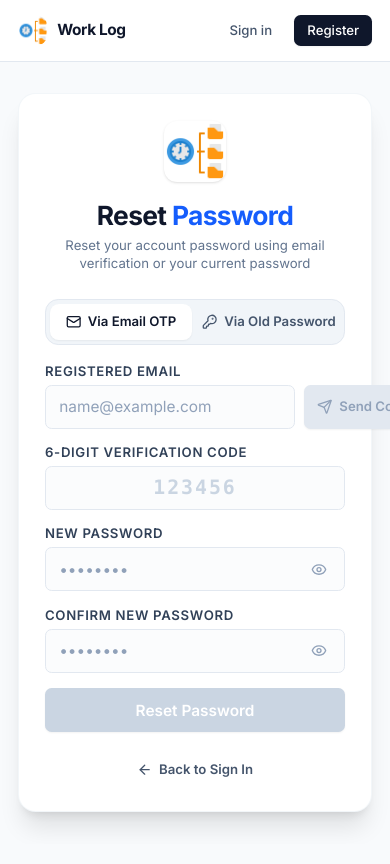
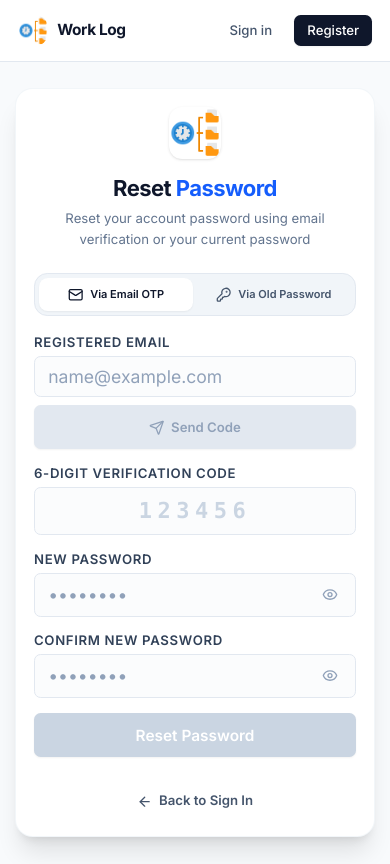
Before and after one commit to engr-hamza-iqbal/worklog-timesheet-system-ui, a React (Vite) app: page /login in a window 390 px wide. Both pictures are taken after a click on the button "Forgot password?". Built offline with nearby package versions, Linux system fonts and the light colour scheme; no server answers.

Commit message:
fix(auth): make forgot password and login forms fully mobile responsive

```diff
--- a/src/pages/LoginPage.jsx
+++ b/src/pages/LoginPage.jsx
@@ -244,16 +244,16 @@ export default function LoginPage() {
   const passHasSpecial = /[^A-Za-z0-9]/.test(resetNewPassword);
 
   return (
-    <div className="flex-1 min-h-[calc(100vh-3.5rem)] flex items-center justify-center p-4 sm:p-6 bg-slate-50 relative overflow-hidden">
+    <div className="flex-1 min-h-[calc(100vh-3.5rem)] flex flex-col items-center justify-center py-6 sm:py-10 px-3.5 sm:px-6 bg-slate-50 relative overflow-y-auto">
       {/* Ambient background glows */}
       <div className="absolute top-1/4 left-1/4 -translate-x-1/2 -translate-y-1/2 w-80 h-80 bg-blue-100/40 rounded-full blur-3xl pointer-events-none -z-10" />
       <div className="absolute bottom-1/4 right-1/4 translate-x-1/2 translate-y-1/2 w-80 h-80 bg-indigo-100/30 rounded-full blur-3xl pointer-events-none -z-10" />
 
-      <div className="w-full max-w-md bg-white rounded-2xl border border-slate-100/90 shadow-xl p-6 sm:p-8 relative">
+      <div className="w-full max-w-md bg-white rounded-2xl border border-slate-100/90 shadow-xl p-4 sm:p-8 my-auto relative">
         {/* App Logo in Center */}
-        <div className="text-center mb-6">
-          <AppLogo className="w-14 h-14 mx-auto mb-3.5 shadow-sm rounded-2xl" />
-          <h1 className="text-2xl font-bold tracking-tight text-slate-900">
+        <div className="text-center mb-5 sm:mb-6">
+          <AppLogo className="w-12 h-12 sm:w-14 sm:h-14 mx-auto mb-3 shadow-sm rounded-2xl" />
+          <h1 className="text-xl sm:text-2xl font-bold tracking-tight text-slate-900">
             {isResetMode ? (
               <>
                 Reset <span className="text-blue-600">Password</span>
@@ -264,7 +264,7 @@ export default function LoginPage() {
               </>
             )}
           </h1>
-          <p className="text-slate-500 text-xs sm:text-sm mt-1">
+          <p className="text-slate-500 text-xs sm:text-sm mt-1 max-w-xs sm:max-w-sm mx-auto leading-relaxed">
             {isResetMode
               ? 'Reset your account password using email verification or your current password'
               : 'Sign in to your account to continue'}
@@ -293,7 +293,7 @@ export default function LoginPage() {
                   value={email}
                   onChange={(e) => setEmail(e.target.value)}
                   placeholder="name@example.com"
-                  className="w-full h-10 px-3 py-2 text-sm rounded-md border border-slate-200 bg-slate-50/60 text-slate-900 placeholder:text-slate-400 focus:outline-none focus:ring-2 focus:ring-slate-900 focus:bg-white transition"
+                  className="w-full h-10 px-3 py-2 text-base sm:text-sm rounded-md border border-slate-200 bg-slate-50/60 text-slate-900 placeholder:text-slate-400 focus:outline-none focus:ring-2 focus:ring-slate-900 focus:bg-white transition"
                 />
               </div>
 
@@ -310,12 +310,12 @@ export default function LoginPage() {
                     value={password}
                     onChange={(e) => setPassword(e.target.value)}
                     placeholder="••••••••"
-                    className="w-full h-10 px-3 py-2 pr-10 text-sm rounded-md border border-slate-200 bg-slate-50/60 text-slate-900 placeholder:text-slate-400 focus:outline-none focus:ring-2 focus:ring-slate-900 focus:bg-white transition"
+                    className="w-full h-10 px-3 py-2 pr-10 text-base sm:text-sm rounded-md border border-slate-200 bg-slate-50/60 text-slate-900 placeholder:text-slate-400 focus:outline-none focus:ring-2 focus:ring-slate-900 focus:bg-white transition"
                   />
                   <button
                     type="button"
                     onClick={() => setShowPassword((prev) => !prev)}
-                    className="absolute right-3 top-1/2 -translate-y-1/2 text-slate-400 hover:text-slate-600 transition cursor-pointer p-1"
+                    className="absolute right-3 top-1/2 -translate-y-1/2 text-slate-400 hover:text-slate-600 transition cursor-pointer p-1 touch-manipulation"
                     aria-label={showPassword ? 'Hide password' : 'Show password'}
                   >
                     {showPassword ? <EyeOff size={16} /> : <Eye size={16} />}
@@ -330,7 +330,7 @@ export default function LoginPage() {
                       setResetErrorMessage('');
                       setResetSuccessMessage('');
                     }}
-                    className="ml-auto text-xs font-semibold text-blue-600 hover:text-blue-700 hover:underline transition cursor-pointer"
+                    className="ml-auto text-xs font-semibold text-blue-600 hover:text-blue-700 hover:underline transition cursor-pointer py-1"
                   >
                     Forgot password?
                   </button>
@@ -389,20 +389,20 @@ export default function LoginPage() {
           /* Password Reset Mode Form */
           <div className="space-y-4">
             {/* Method Selector Tabs */}
-            <div className="grid grid-cols-2 gap-1.5 p-1 bg-slate-100 rounded-xl border border-slate-200 text-xs font-semibold">
+            <div className="grid grid-cols-2 gap-1 p-1 bg-slate-100 rounded-xl border border-slate-200 text-xs font-semibold">
               <button
                 type="button"
                 onClick={() => {
                   setResetMethod('otp');
                   setResetErrorMessage('');
                 }}
-                className={`flex items-center justify-center gap-1.5 py-2 rounded-lg transition cursor-pointer ${resetMethod === 'otp'
+                className={`flex items-center justify-center gap-1.5 py-2 px-1 text-center rounded-lg transition cursor-pointer text-[11px] sm:text-xs ${resetMethod === 'otp'
                   ? 'bg-white text-slate-900 shadow-xs'
                   : 'text-slate-600 hover:text-slate-900'
                   }`}
               >
-                <Mail className="w-3.5 h-3.5" />
-                <span>Via Email OTP</span>
+                <Mail className="w-3.5 h-3.5 shrink-0" />
+                <span className="truncate">Via Email OTP</span>
               </button>
               <button
                 type="button"
@@ -410,13 +410,13 @@ export default function LoginPage() {
                   setResetMethod('oldPassword');
                   setResetErrorMessage('');
                 }}
-                className={`flex items-center justify-center gap-1.5 py-2 rounded-lg transition cursor-pointer ${resetMethod === 'oldPassword'
+                className={`flex items-center justify-center gap-1.5 py-2 px-1 text-center rounded-lg transition cursor-pointer text-[11px] sm:text-xs ${resetMethod === 'oldPassword'
                   ? 'bg-white text-slate-900 shadow-xs'
                   : 'text-slate-600 hover:text-slate-900'
                   }`}
               >
-                <KeyRound className="w-3.5 h-3.5" />
-                <span>Via Old Password</span>
+                <KeyRound className="w-3.5 h-3.5 shrink-0" />
+                <span className="truncate">Via Old Password</span>
               </button>
             </div>
 
@@ -435,7 +435,7 @@ export default function LoginPage() {
                     setResetSuccessMessage('');
                     setResetErrorMessage('');
                   }}
-                  className="w-full py-2 bg-emerald-700 hover:bg-emerald-800 text-white text-xs font-semibold rounded-lg transition shadow-xs cursor-pointer"
+                  className="w-full py-2.5 bg-emerald-700 hover:bg-emerald-800 text-white text-xs font-semibold rounded-lg transition shadow-xs cursor-pointer touch-manipulation"
                 >
                   Sign In with New Password
                 </button>
@@ -464,30 +464,30 @@ export default function LoginPage() {
                 )}
 
                 <form onSubmit={handleResetSubmit} className="space-y-3.5">
-                  {/* Email Field */}
+                  {/* Email Field with Responsive Send Code Button */}
                   <div>
                     <label className="block text-xs font-semibold text-slate-700 uppercase tracking-wider mb-1">
                       Registered Email
                     </label>
-                    <div className="flex gap-2">
+                    <div className="flex flex-col sm:flex-row gap-2">
                       <input
                         type="email"
                         required
                         value={resetEmail}
                         onChange={(e) => setResetEmail(e.target.value)}
                         placeholder="name@example.com"
-                        className="flex-1 h-10 px-3 py-2 text-sm rounded-md border border-slate-200 bg-slate-50/60 text-slate-900 placeholder:text-slate-400 focus:outline-none focus:ring-2 focus:ring-slate-900 focus:bg-white transition"
+                        className="flex-1 h-10 px-3 py-2 text-base sm:text-sm rounded-md border border-slate-200 bg-slate-50/60 text-slate-900 placeholder:text-slate-400 focus:outline-none focus:ring-2 focus:ring-slate-900 focus:bg-white transition"
                       />
                       {resetMethod === 'otp' && (
                         <button
                           type="button"
                           onClick={handleSendResetOtp}
                           disabled={sendingOtp || otpCooldown > 0 || !resetEmail.trim()}
-                          className="px-3 h-10 bg-slate-900 hover:bg-slate-800 disabled:bg-slate-200 disabled:text-slate-400 text-white text-xs font-semibold rounded-md transition shadow-xs shrink-0 cursor-pointer disabled:cursor-not-allowed flex items-center gap-1.5"
+                          className="w-full sm:w-auto px-3.5 h-10 bg-slate-900 hover:bg-slate-800 disabled:bg-slate-200 disabled:text-slate-400 text-white text-xs font-semibold rounded-md transition shadow-xs shrink-0 cursor-pointer disabled:cursor-not-allowed flex items-center justify-center gap-1.5 touch-manipulation"
                         >
                           {sendingOtp && <Loader2 className="w-3.5 h-3.5 animate-spin" />}
                           {!sendingOtp && <Send className="w-3.5 h-3.5" />}
-                          <span>{otpCooldown > 0 ? `${otpCooldown}s` : 'Send Code'}</span>
+                          <span className="whitespace-nowrap">{otpCooldown > 0 ? `Resend (${otpCooldown}s)` : 'Send Code'}</span>
                         </button>
                       )}
                     </div>
@@ -496,7 +496,7 @@ export default function LoginPage() {
                   {/* OTP Mode: 6-digit Code */}
                   {resetMethod === 'otp' ? (
                     <div>
-                      <div className="flex items-center justify-between mb-1">
+                      <div className="flex flex-wrap items-center justify-between gap-1 mb-1">
                         <label className="block text-xs font-semibold text-slate-700 uppercase tracking-wider">
                           6-Digit Verification Code
                         </label>
@@ -515,6 +515,9 @@ export default function LoginPage() {
                       </div>
                       <input
                         type="text"
+                        inputMode="numeric"
+                        autoComplete="one-time-code"
+                        pattern="[0-9]*"
                         maxLength={6}
                         required
                         value={resetOtp}
@@ -525,7 +528,7 @@ export default function LoginPage() {
                           setResetOtpCheckError('');
                         }}
                         placeholder="123456"
-                        className={`w-full h-10 px-3 py-2 text-center text-lg font-mono font-bold tracking-widest rounded-md border bg-slate-50/60 placeholder:text-slate-300 focus:outline-none focus:ring-2 transition ${
+                        className={`w-full h-11 px-3 py-2 text-center text-xl font-mono font-bold tracking-[0.25em] sm:tracking-[0.4em] rounded-md border bg-slate-50/60 placeholder:text-slate-300 focus:outline-none focus:ring-2 transition ${
                           resetOtpVerified
                             ? 'border-emerald-500 text-emerald-700 focus:ring-emerald-500 bg-emerald-50/20'
                             : resetOtpCheckError
@@ -555,12 +558,12 @@ export default function LoginPage() {
                           value={resetOldPassword}
                           onChange={(e) => setResetOldPassword(e.target.value)}
                           placeholder="••••••••"
-                          className="w-full h-10 px-3 py-2 pr-10 text-sm rounded-md border border-slate-200 bg-slate-50/60 text-slate-900 placeholder:text-slate-400 focus:outline-none focus:ring-2 focus:ring-slate-900 focus:bg-white transition"
+                          className="w-full h-10 px-3 py-2 pr-10 text-base sm:text-sm rounded-md border border-slate-200 bg-slate-50/60 text-slate-900 placeholder:text-slate-400 focus:outline-none focus:ring-2 focus:ring-slate-900 focus:bg-white transition"
                         />
                         <button
                           type="button"
                           onClick={() => setShowResetOldPassword(!showResetOldPassword)}
-                          className="absolute right-3 top-1/2 -translate-y-1/2 text-slate-400 hover:text-slate-600 transition cursor-pointer p-1"
+                          className="absolute right-3 top-1/2 -translate-y-1/2 text-slate-400 hover:text-slate-600 transition cursor-pointer p-1 touch-manipulation"
                         >
                           {showResetOldPassword ? <EyeOff size={16} /> : <Eye size={16} />}
                         </button>
@@ -580,12 +583,12 @@ export default function LoginPage() {
                         value={resetNewPassword}
                         onChange={(e) => setResetNewPassword(e.target.value)}
                         placeholder="••••••••"
-                        className="w-full h-10 px-3 py-2 pr-10 text-sm rounded-md border border-slate-200 bg-slate-50/60 text-slate-900 placeholder:text-slate-400 focus:outline-none focus:ring-2 focus:ring-slate-900 focus:bg-white transition"
+                        className="w-full h-10 px-3 py-2 pr-10 text-base sm:text-sm rounded-md border border-slate-200 bg-slate-50/60 text-slate-900 placeholder:text-slate-400 focus:outline-none focus:ring-2 focus:ring-slate-900 focus:bg-white transition"
                       />
                       <button
                         type="button"
                         onClick={() => setShowResetNewPassword(!showResetNewPassword)}
-                        className="absolute right-3 top-1/2 -translate-y-1/2 text-slate-400 hover:text-slate-600 transition cursor-pointer p-1"
+                        className="absolute right-3 top-1/2 -translate-y-1/2 text-slate-400 hover:text-slate-600 transition cursor-pointer p-1 touch-manipulation"
                       >
                         {showResetNewPassword ? <EyeOff size={16} /> : <Eye size={16} />}
                       </button>
@@ -594,17 +597,17 @@ export default function LoginPage() {
 
                   {/* Requirements checklist */}
                   {resetNewPassword && (
-                    <div className="p-2.5 bg-slate-50 rounded-lg border border-slate-100 text-[10px] space-y-1">
+                    <div className="p-2.5 bg-slate-50 rounded-lg border border-slate-100 text-[10px] sm:text-[11px] space-y-1">
                       <div className={`flex items-center gap-1.5 ${passHasMinLength ? 'text-emerald-600 font-medium' : 'text-slate-400'}`}>
-                        <span className={`w-1.5 h-1.5 rounded-full ${passHasMinLength ? 'bg-emerald-500' : 'bg-slate-300'}`} />
+                        <span className={`w-1.5 h-1.5 rounded-full shrink-0 ${passHasMinLength ? 'bg-emerald-500' : 'bg-slate-300'}`} />
                         <span>8+ characters</span>
                       </div>
                       <div className={`flex items-center gap-1.5 ${passHasUpper && passHasLower ? 'text-emerald-600 font-medium' : 'text-slate-400'}`}>
-                        <span className={`w-1.5 h-1.5 rounded-full ${passHasUpper && passHasLower ? 'bg-emerald-500' : 'bg-slate-300'}`} />
+                        <span className={`w-1.5 h-1.5 rounded-full shrink-0 ${passHasUpper && passHasLower ? 'bg-emerald-500' : 'bg-slate-300'}`} />
                         <span>Upper & lowercase letters</span>
                       </div>
                       <div className={`flex items-center gap-1.5 ${passHasDigit && passHasSpecial ? 'text-emerald-600 font-medium' : 'text-slate-400'}`}>
-                        <span className={`w-1.5 h-1.5 rounded-full ${passHasDigit && passHasSpecial ? 'bg-emerald-500' : 'bg-slate-300'}`} />
+                        <span className={`w-1.5 h-1.5 rounded-full shrink-0 ${passHasDigit && passHasSpecial ? 'bg-emerald-500' : 'bg-slate-300'}`} />
                         <span>Number & special character</span>
                       </div>
                     </div>
@@ -622,12 +625,12 @@ export default function LoginPage() {
                         value={resetConfirmPassword}
                         onChange={(e) => setResetConfirmPassword(e.target.value)}
                         placeholder="••••••••"
-                        className="w-full h-10 px-3 py-2 pr-10 text-sm rounded-md border border-slate-200 bg-slate-50/60 text-slate-900 placeholder:text-slate-400 focus:outline-none focus:ring-2 focus:ring-slate-900 focus:bg-white transition"
+                        className="w-full h-10 px-3 py-2 pr-10 text-base sm:text-sm rounded-md border border-slate-200 bg-slate-50/60 text-slate-900 placeholder:text-slate-400 focus:outline-none focus:ring-2 focus:ring-slate-900 focus:bg-white transition"
                       />
                       <button
                         type="button"
                         onClick={() => setShowResetConfirmPassword(!showResetConfirmPassword)}
-                        className="absolute right-3 top-1/2 -translate-y-1/2 text-slate-400 hover:text-slate-600 transition cursor-pointer p-1"
+                        className="absolute right-3 top-1/2 -translate-y-1/2 text-slate-400 hover:text-slate-600 transition cursor-pointer p-1 touch-manipulation"
                       >
                         {showResetConfirmPassword ? <EyeOff size={16} /> : <Eye size={16} />}
                       </button>
@@ -640,7 +643,7 @@ export default function LoginPage() {
                   <button
                     type="submit"
                     disabled={resetLoading || (resetMethod === 'otp' && resetOtp.length !== 6)}
-                    className="w-full h-10 bg-slate-900 hover:bg-slate-800 disabled:bg-slate-300 text-white text-sm font-semibold rounded-md transition-colors cursor-pointer shadow-xs inline-flex items-center justify-center gap-2 disabled:cursor-not-allowed pt-0.5"
+                    className="w-full h-10 bg-slate-900 hover:bg-slate-800 disabled:bg-slate-300 text-white text-sm font-semibold rounded-md transition-colors cursor-pointer shadow-xs inline-flex items-center justify-center gap-2 disabled:cursor-not-allowed pt-0.5 touch-manipulation"
                   >
                     {resetLoading && <Loader2 className="animate-spin" size={15} />}
                     <span>{resetLoading ? 'Resetting Password...' : 'Reset Password'}</span>
@@ -658,7 +661,7 @@ export default function LoginPage() {
                   setResetErrorMessage('');
                   setResetSuccessMessage('');
                 }}
-                className="inline-flex items-center gap-1.5 text-xs font-semibold text-slate-600 hover:text-slate-900 transition cursor-pointer"
+                className="inline-flex items-center gap-1.5 py-2 px-3 text-xs sm:text-sm font-semibold text-slate-600 hover:text-slate-900 transition cursor-pointer touch-manipulation"
               >
                 <ArrowLeft className="w-3.5 h-3.5" />
                 <span>Back to Sign In</span>
```
